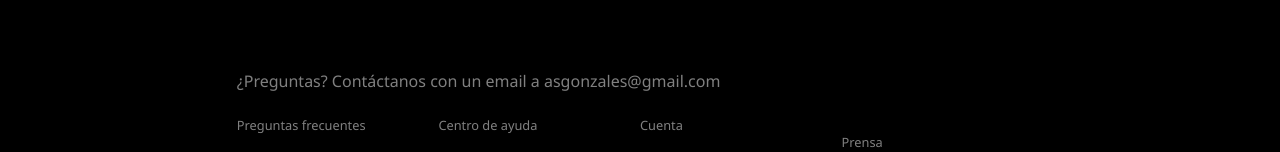
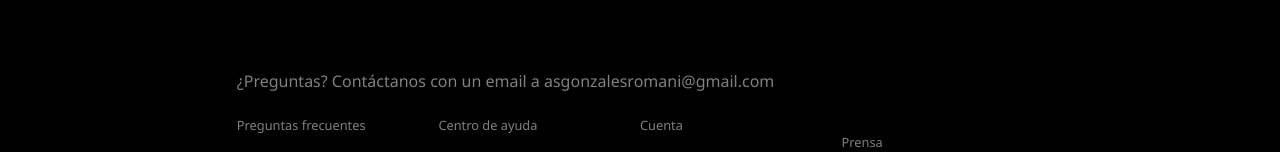
Before and after one commit to asgonzales/Netflix-clon-app, a React (Create React App) app in the folder client/: page / in a window 1280 px wide. Shown: the part 3278-3430 px from the top of the page. Built offline with nearby package versions, Linux system fonts and the light colour scheme; no server answers; a web font is replaced by a local one.

Commit message:
fix: Update wrong email in landing

```diff
--- a/client/src/pages/Landing/Landing.tsx
+++ b/client/src/pages/Landing/Landing.tsx
@@ -312,7 +312,7 @@ export default function Landing () {
             <div className={style.footerDiv}>
                 <div className={style.footerContent}>
                     <div>
-                        <span>¿Preguntas? Contáctanos con un email a asgonzales@gmail.com</span>
+                        <span>¿Preguntas? Contáctanos con un email a asgonzalesromani@gmail.com</span>
                     </div>
                     <div className={style.links}>
                         <div>
```
